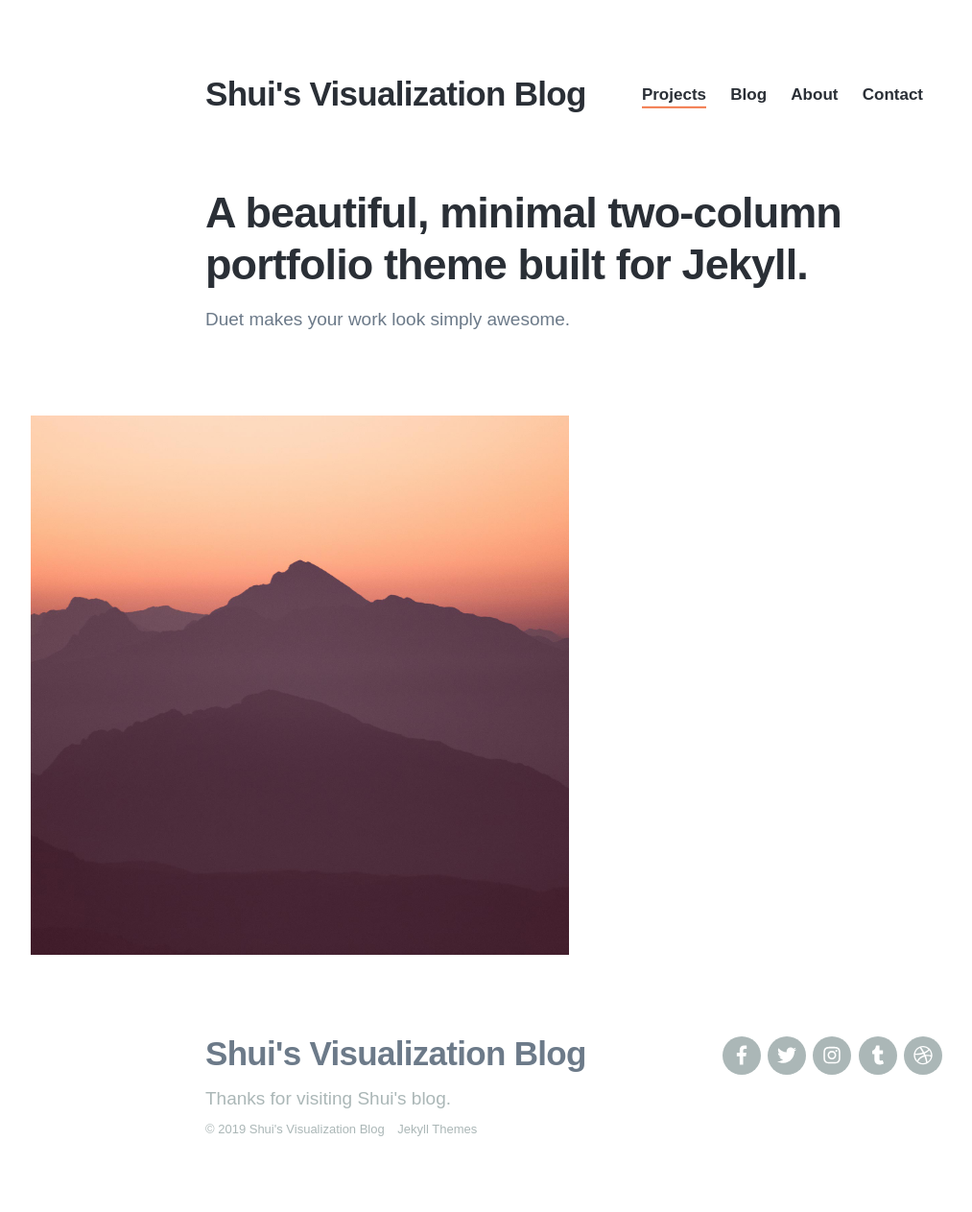
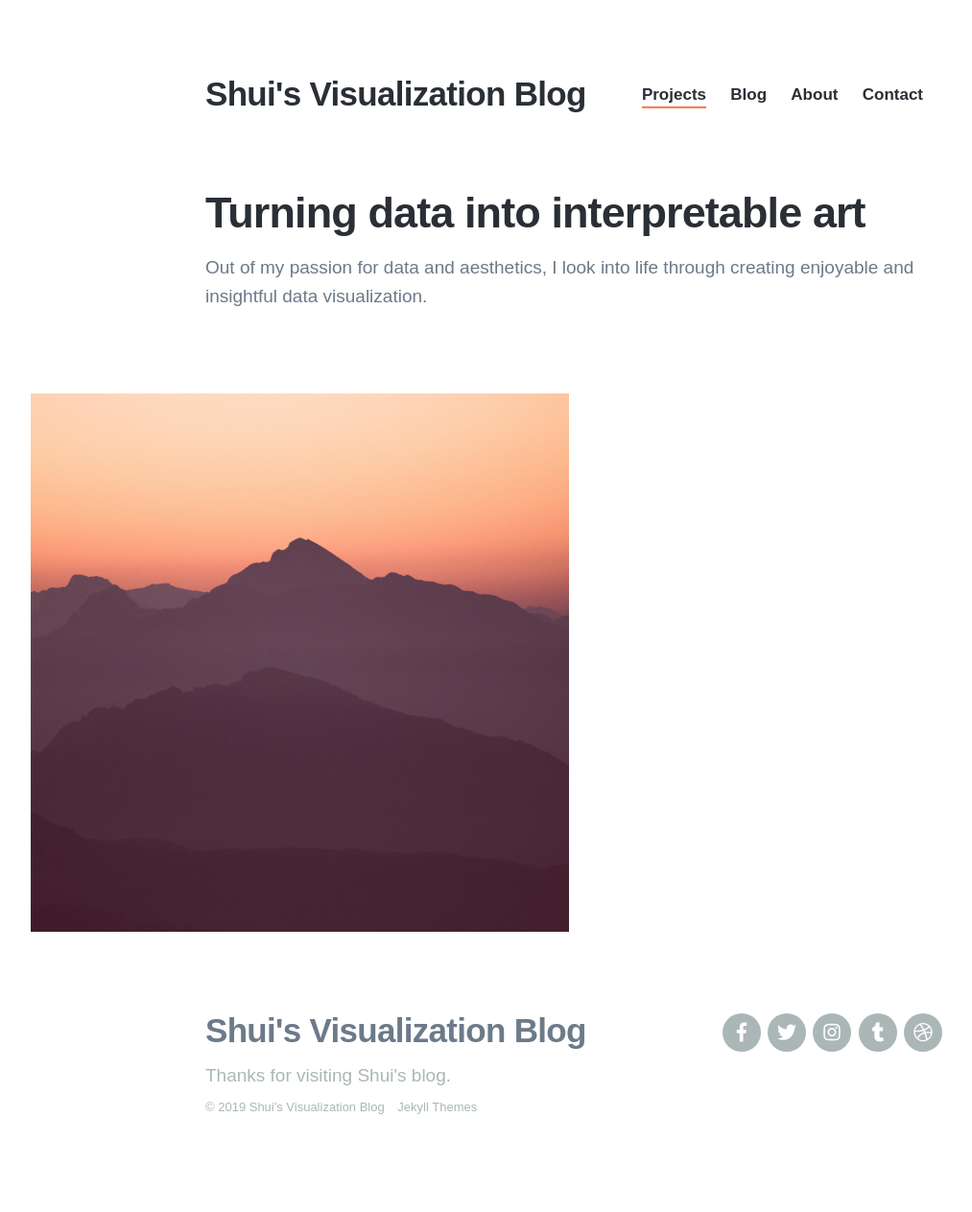
Before and after one commit to Shui-Yu/shui-yu.github.io, a Jekyll site: the page built from index.html, in a window 1280 px wide. Shown: the whole page at 96% size, without its empty margins (42-1055 px from the left). Built offline with Jekyll 4.4.1, drawn with Linux system fonts in a browser that asks for light colours; nearby versions of some CDN libraries; some web fonts are replaced; after the commit the page ends 1240 px from its top, so only the background shows below that.

Commit message:
Update index.html

```diff
--- a/index.html
+++ b/index.html
@@ -1,16 +1,15 @@
 ---
 layout: default
-title: Turning data into interpretable art!
-description: Out of my passion for data and aesthetics, I look into life through creating enjoyable and insightful data visualization.
+title: Homepage
+description:
 ---
 
 <section class="intro">
 
 	<div class="wrap">
 
-		<h1>A beautiful, minimal two-column
-		portfolio theme built for Jekyll.</h1>
-		<p>Duet makes your work look simply awesome.</p>
+		<h1>Turning data into interpretable art</h1>
+		<p>Out of my passion for data and aesthetics, I look into life through creating enjoyable and insightful data visualization.</p>
 
 	</div>
 
```
